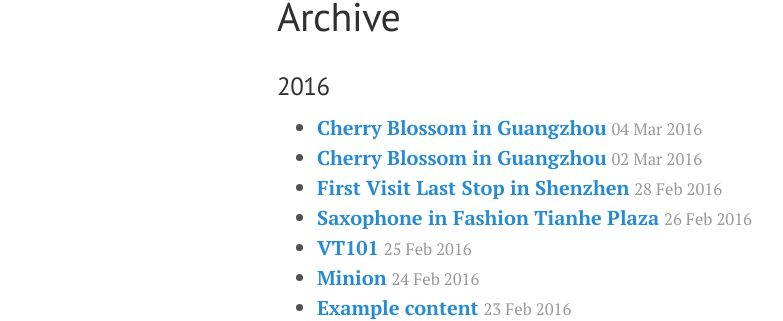
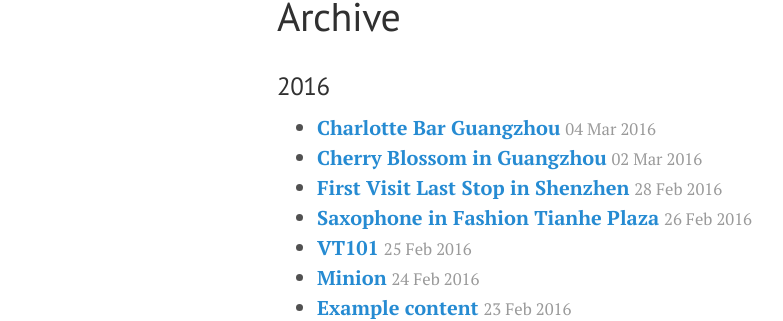
Before and after one commit to comacros/comacros.github.io, a Jekyll site: the page built from archive.md, in a window 1280 px wide. Shown: the part 141-462 px from the top of the page, without its empty margins (3-786 px from the left). Built offline with Jekyll 4.4.1, drawn with Linux system fonts in a browser that asks for light colours.

Commit message:
correct post name

```diff
--- a/archive.md
+++ b/archive.md
@@ -5,7 +5,7 @@ title: Archive
 
 ### 2016
 
-* [**Cherry Blossom in Guangzhou**](http://xiongzh.com/2016/03/04/Charlotte-Bar-Guangzhou/) <small style="color:rgb(154,154,154)">04 Mar 2016<small>
+* [**Charlotte Bar Guangzhou**](http://xiongzh.com/2016/03/04/Charlotte-Bar-Guangzhou/) <small style="color:rgb(154,154,154)">04 Mar 2016<small>
 * [**Cherry Blossom in Guangzhou**](http://xiongzh.com/2016/03/02/Cherry-Blossom-in-Guangzhou/) <small style="color:rgb(154,154,154)">02 Mar 2016<small>
 * [**First Visit Last Stop in Shenzhen**](http://xiongzh.com/2016/02/28/first-visit-last-stop-in-shenzhen/) <small style="color:rgb(154,154,154)">28 Feb 2016<small>
 * [**Saxophone in Fashion Tianhe Plaza**](http://xiongzh.com/2016/02/26/saxophone-in-fashion-tianhe-plaza/) <small style="color:rgb(154,154,154)">26 Feb 2016</small>
```
